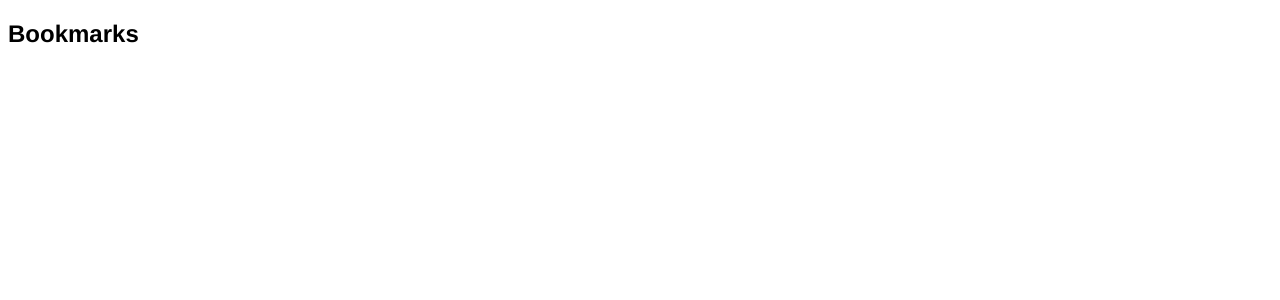
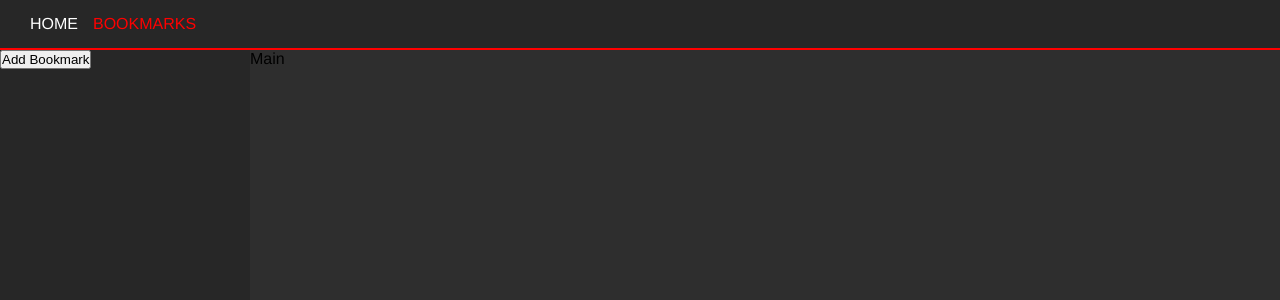
Before and after one commit to the-man2004/bookmark-manager, a Vue app: page /bookmarks in a window 1280 px wide. Shown: the top 300 px of the page. Built offline with nearby package versions, Linux system fonts and the light colour scheme.

Commit message:
Added a header & started adding markup to the Bookmark component.

```diff
--- a/src/App.vue
+++ b/src/App.vue
@@ -1,16 +1,24 @@
 <template>
+  <TheHeader></TheHeader>
   <router-view></router-view>
 </template>
 
 <script setup>
-import { useBookmarkStore } from "./store/bookmark";
-
-const bookmarkStore = useBookmarkStore();
+import TheHeader from "./components/TheHeader.vue";
 </script>
 
 <style>
 * {
+  margin: 0;
+  padding: 0;
   box-sizing: border-box;
+}
+
+:root {
+  --primary-color: rgb(39, 39, 39);
+  --secondary-color: rgb(46, 46, 46);
+  --light-color: white;
+  --accent-color: red;
 }
 
 #app {
--- /dev/null
+++ b/src/components/TheHeader.vue
@@ -0,0 +1,41 @@
+<template>
+  <nav>
+    <menu>
+      <li>
+        <router-link to="/">HOME</router-link>
+      </li>
+      <li>
+        <router-link to="/bookmarks">BOOKMARKS</router-link>
+      </li>
+    </menu>
+  </nav>
+</template>
+
+<style scoped>
+nav {
+  padding: 15px 30px;
+  background: var(--primary-color);
+  color: white;
+  border-bottom: 2px solid var(--accent-color);
+}
+
+menu {
+  display: flex;
+  gap: 15px;
+}
+
+menu > li {
+  display: inline-block;
+}
+
+menu > li > a {
+  text-decoration: none;
+  color: white;
+
+  transition: all 300ms ease;
+}
+
+menu > li > a.router-link-active {
+  color: var(--accent-color);
+}
+</style>
--- a/src/views/Bookmarks.vue
+++ b/src/views/Bookmarks.vue
@@ -1,3 +1,25 @@
 <template>
-  <h2>Bookmarks</h2>
+  <div id="bookmark-container">
+    <aside>
+      <button>Add Bookmark</button>
+    </aside>
+    <main>Main</main>
+  </div>
 </template>
+
+<style scoped>
+#bookmark-container {
+  display: grid;
+  grid-template-columns: 250px 1fr;
+}
+
+aside {
+  min-height: 100vh;
+  background: var(--primary-color);
+  color: var(--light-color);
+}
+
+main {
+  background: var(--secondary-color);
+}
+</style>
```
